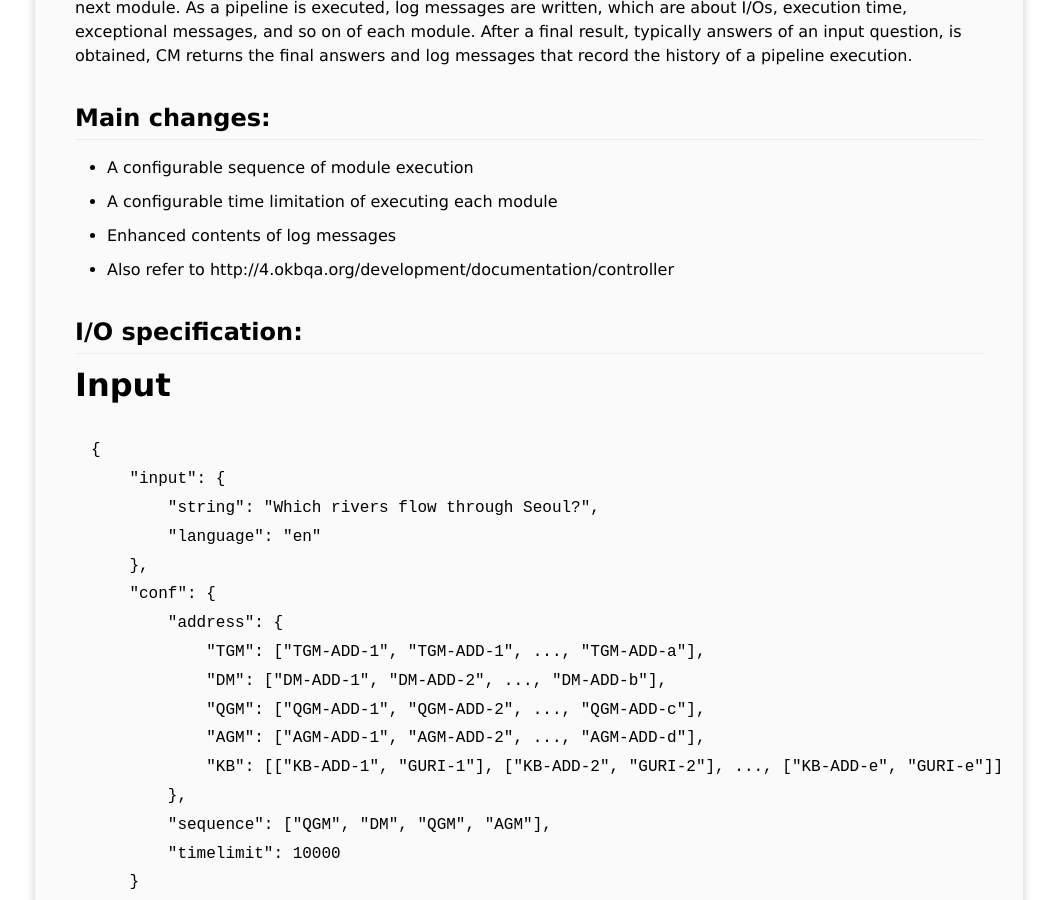
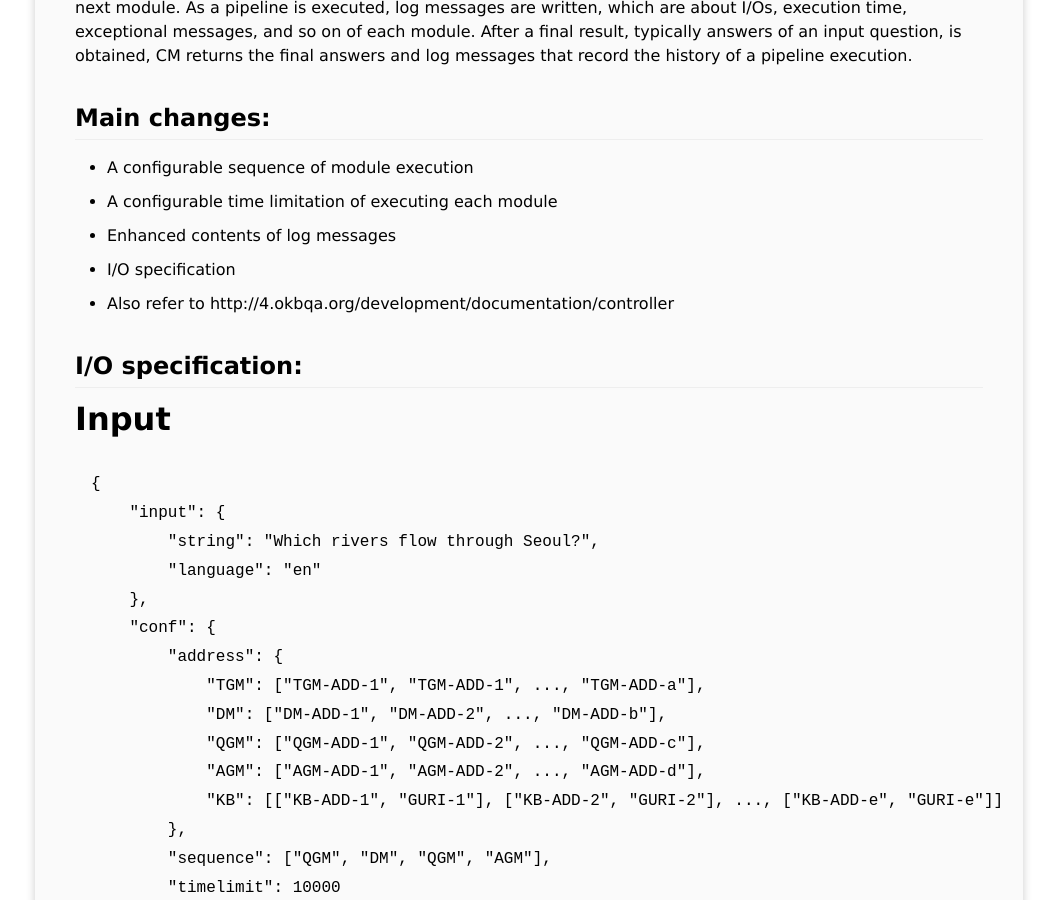
Before and after one commit to okbqa/okbqa-doc, a Jekyll site: the page built from docs/control-module-v2.md, in a window 1280 px wide and 900 px high, scrolled down 370 px. Shown: the whole window, without its empty margins (169-1226 px from the left). Built offline with Jekyll 4.4.1, drawn with Linux system fonts in a browser that asks for light colours.

Commit message:
First commit

```diff
--- a/docs/control-module-v2.md
+++ b/docs/control-module-v2.md
@@ -12,6 +12,7 @@ A control module (CM) is a module that links all of the I/Os of OKBQA modules an
 - A configurable sequence of module execution
 - A configurable time limitation of executing each module
 - Enhanced contents of log messages
+- I/O specification
 - Also refer to http://4.okbqa.org/development/documentation/controller
 
 ## I/O specification:
```
